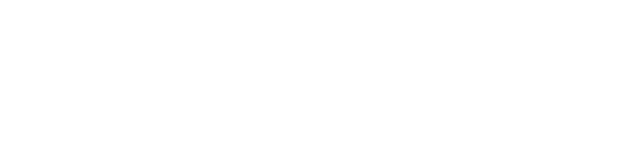
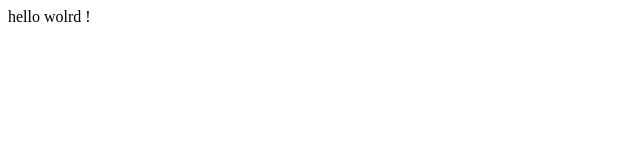
Before and after one commit to abdulswamadu/assets, a plain HTML site: page index.html in a window 1280 px wide. Shown: the whole page, without its empty margins (0-640 px from the left). Drawn offline with Linux system fonts and the light colour scheme.

Commit message:
new commitment

```diff
--- a/index.html
+++ b/index.html
@@ -1,5 +1,5 @@
 <html>
 <head>
 <title>content</title>
-</head>
+</head><body>hello wolrd !</body>
 </html>
```
